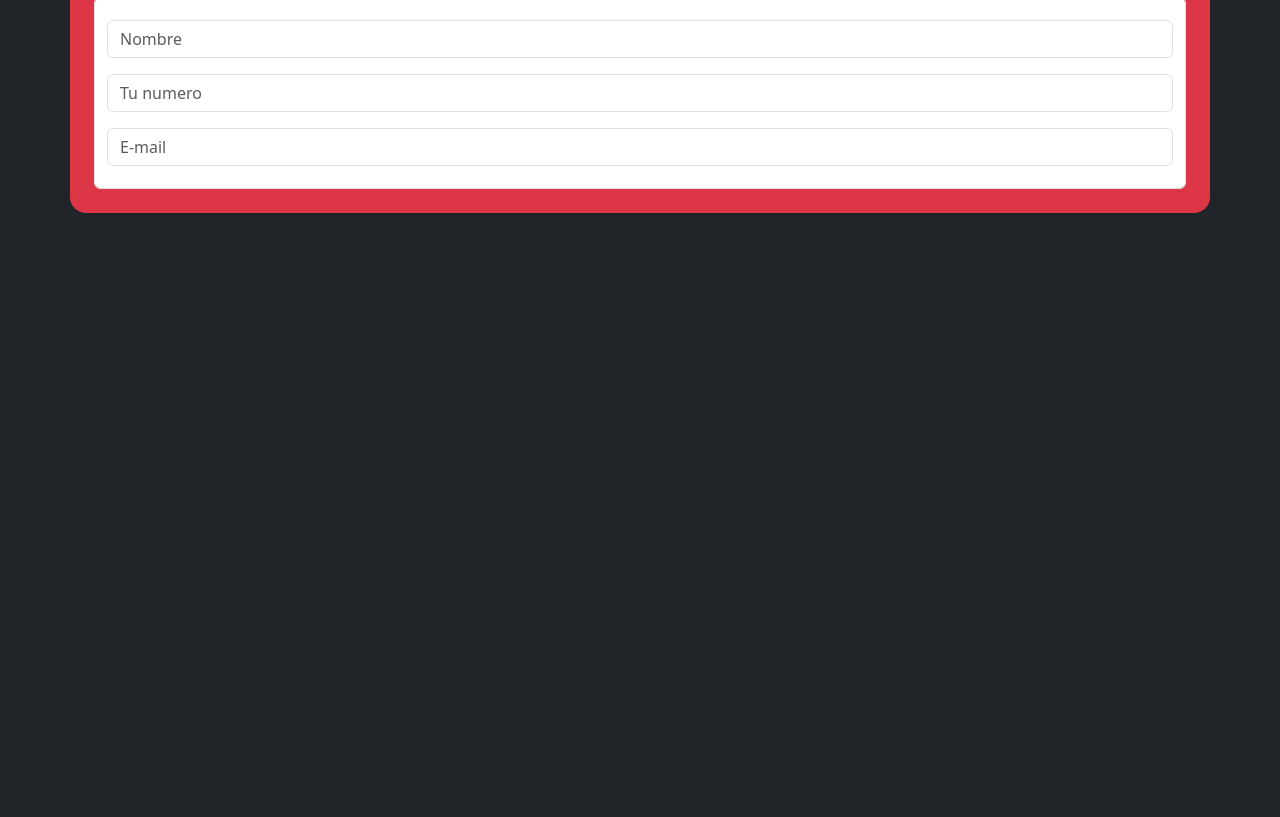
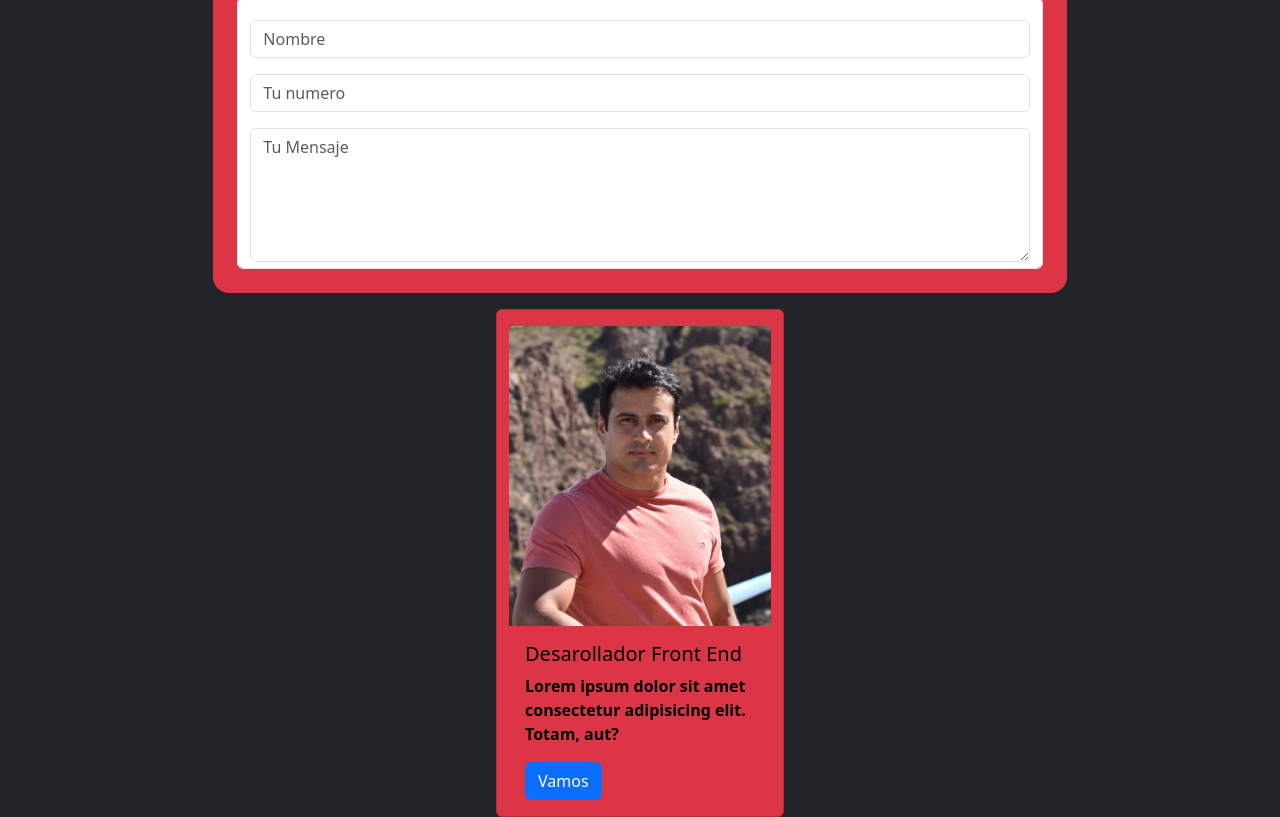
Before and after one commit to marcoseze0/EjerciciosBootCamp, a plain HTML site: page bootstrap/ejercicio/ejercicio.html in a window 1280 px wide. Shown: the part 527-1344 px from the top of the page. Before the commit the page ends 800 px from the top, so only its background shows below. Drawn offline with nearby package versions, Linux system fonts and the light colour scheme.

Commit message:
EjercicioJumbotron/Form/Card/

```diff
--- a/bootstrap/ejercicio/ejercicio.html
+++ b/bootstrap/ejercicio/ejercicio.html
@@ -7,6 +7,7 @@
     <title>Bootstrap demo</title>
     <link href="https://cdn.jsdelivr.net/npm/bootstrap@5.3.0-alpha1/dist/css/bootstrap.min.css" rel="stylesheet"
         integrity="sha384-GLhlTQ8iRABdZLl6O3oVMWSktQOp6b7In1Zl3/Jr59b6EGGoI1aFkw7cmDA6j6gD" crossorigin="anonymous">
+    <link rel="stylesheet" href="styles.css">
 </head>
 
 <body class="bg-dark text-white">
@@ -28,13 +29,28 @@
 
     <!-- SEGUNDA SECCION -->
     <section class="segunda-seccion">
-        <div class="container my-3 p-4 bg-danger rounded-4">
+        <div class="container my-3 p-4 bg-danger rounded-4 col-lg-8">
             <h1 class="text-center py-2">Formulario</h1>
-                <form action="" class="form-control">
-                    <input class="form-control my-3" type="text" name="nombre" id="nombre" placeholder="Nombre">
-                    <input class="form-control my-3 type="number" name="number" id="number" placeholder="Tu numero">
-                    <input class="form-control my-3 type="email" placeholder="E-mail">
-                </form>
+            <form action="" class="form-control">
+                <input class="form-control my-3" type="text" name="nombre" id="nombre" placeholder="Nombre">
+                <input class="form-control my-3 type=" number" name="number" id="number" placeholder="Tu numero">
+                <textarea class="form-control" name="text" id="text" cols="20" rows="5"
+                    placeholder="Tu Mensaje"></textarea>
+            </form>
+        </div>
+    </section>
+
+
+    <!-- TERCERA SECCION -->
+
+    <section class="tercera-seccion">
+        <div class="card container  bg-danger" style="width: 18rem;">
+            <img src="fotocurriculum.jpg" class="card-img-top mt-3" alt="Foto">
+            <div class="card-body">
+                <h5 class="card-title">Desarollador Front End</h5>
+                <p class="card-text">Lorem ipsum dolor sit amet consectetur adipisicing elit. Totam, aut?</p>
+                <a href="#" class="btn btn-primary">Vamos</a>
+            </div>
         </div>
     </section>
 
@@ -49,7 +65,10 @@
         const alert = (message, type) => {
             const wrapper = document.createElement('div')
             wrapper.innerHTML = [
-                `<div class="alert alert-${type} alert-dismissible" role="alert">`,
+                `<div class="alert alert-${type} d-flex align-items-center alert-dismissible" role="alert">`,
+                `<svg xmlns="http://www.w3.org/2000/svg" class="bi bi-exclamation-triangle-fill flex-shrink-0 me-2" viewBox="0 0 16 16" role="img" aria-label="Warning:">
+    <path d="M8.982 1.566a1.13 1.13 0 0 0-1.96 0L.165 13.233c-.457.778.091 1.767.98 1.767h13.713c.889 0 1.438-.99.98-1.767L8.982 1.566zM8 5c.535 0 .954.462.9.995l-.35 3.507a.552.552 0 0 1-1.1 0L7.1 5.995A.905.905 0 0 1 8 5zm.002 6a1 1 0 1 1 0 2 1 1 0 0 1 0-2z"/>
+  </svg>`,
                 `   <div>${message}</div>`,
                 '   <button type="button" class="btn-close" data-bs-dismiss="alert" aria-label="Close"></button>',
                 '</div>'
--- /dev/null
+++ b/bootstrap/ejercicio/styles.css
@@ -0,0 +1,14 @@
+svg {
+  width: 2rem;
+  height: 2rem;
+  margin: 1rem 1rem;
+}
+
+.card-title{
+  color: black;
+}
+
+.card-text{
+  color: black;
+  font-weight: bold;
+}
```
Also changed, not shown: bootstrap/ejercicio/fotocurriculum.jpg (added).
